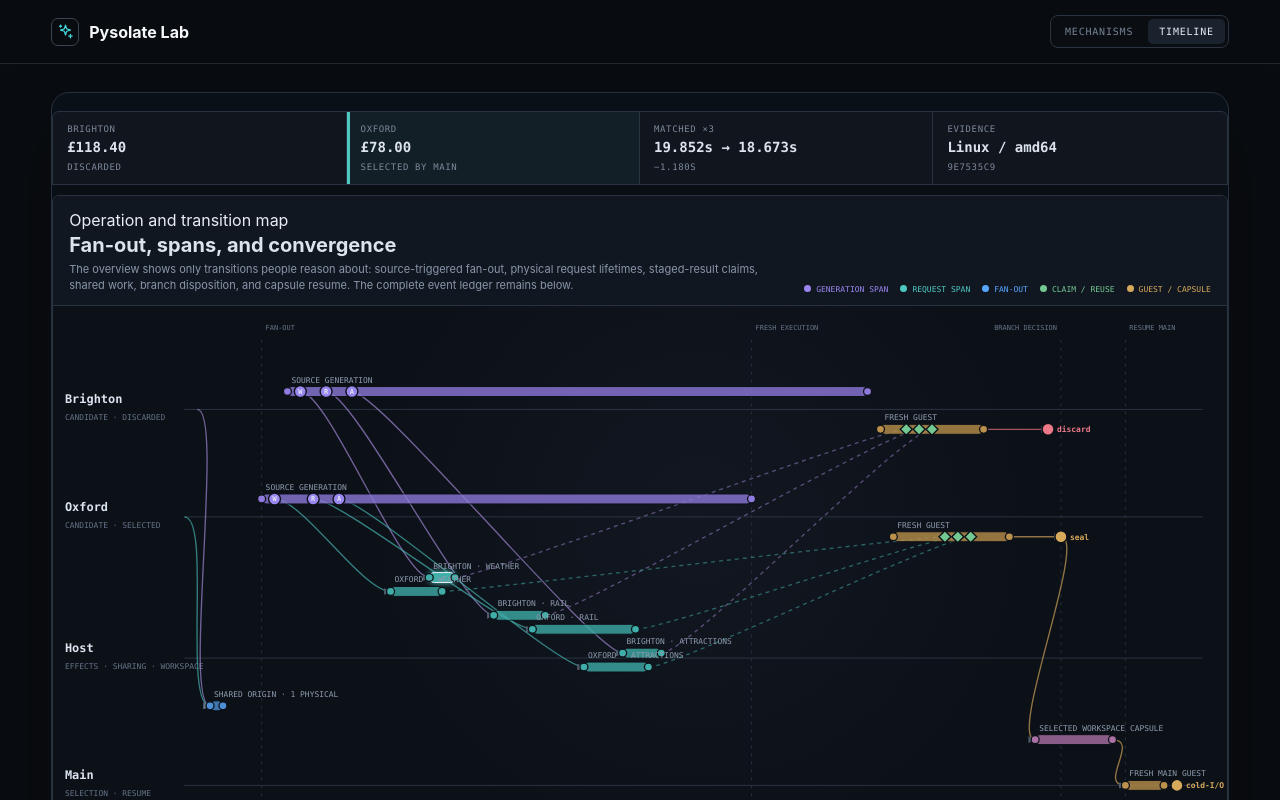
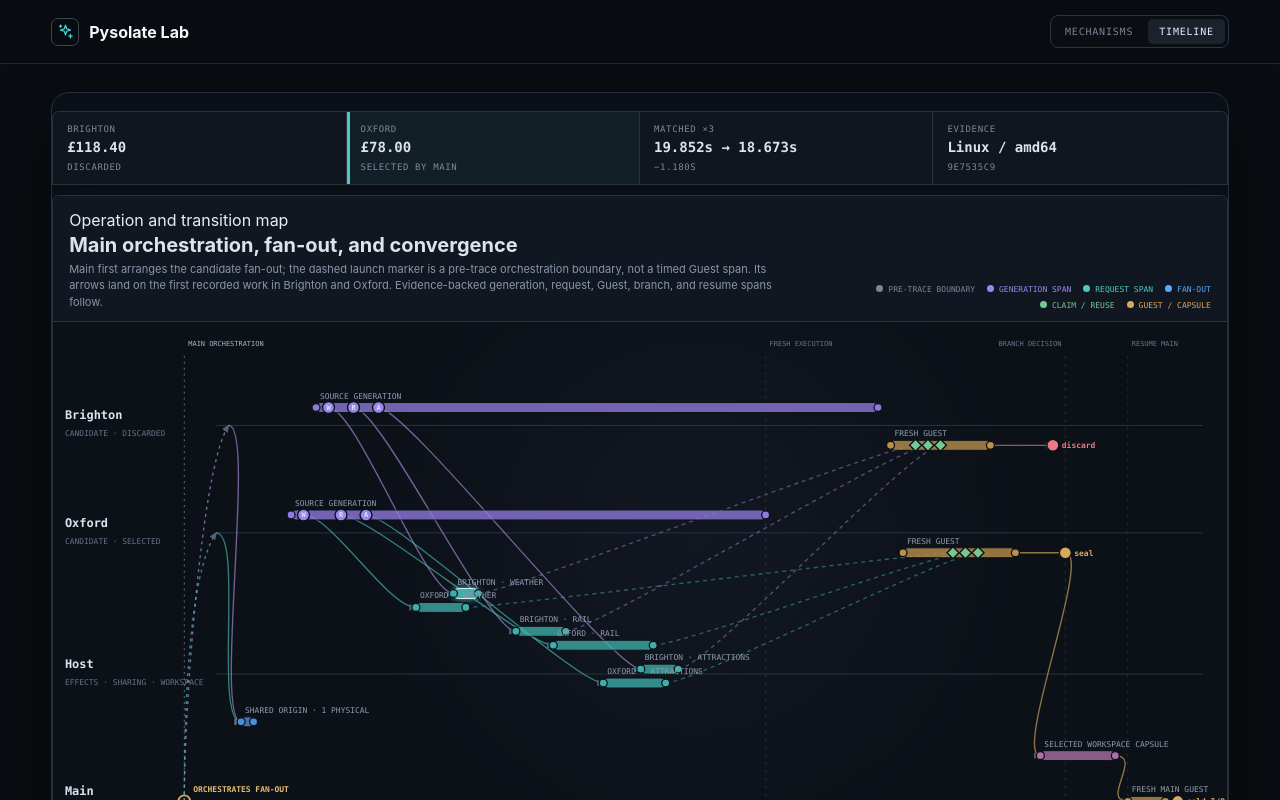
Before and after one commit to bkmashiro/agent-python-runtime, a React (Vite) app in the folder apps/lab-web/: page / in a window 1280 px wide. Both pictures are taken after a click on the button "TIMELINE". Shown: the top 800 px of the page. Built offline with nearby package versions, Linux system fonts and the light colour scheme.

Commit message:
fix: show Main orchestration before candidate fanout

```diff
--- a/apps/lab-web/src/UnifiedLab.tsx
+++ b/apps/lab-web/src/UnifiedLab.tsx
@@ -264,12 +264,14 @@ function CausalLaneMap({ snapshot }: { snapshot: UnifiedSnapshot }) {
     { id: 'brighton', label: 'Brighton', note: 'candidate · discarded', y: 104 },
     { id: 'oxford', label: 'Oxford', note: 'candidate · selected', y: 212 },
     { id: 'host', label: 'Host', note: 'effects · sharing · workspace', y: 354 },
-    { id: 'main', label: 'Main', note: 'selection · resume', y: 482 },
+    { id: 'main', label: 'Main', note: 'orchestration · selection · resume', y: 482 },
   ];
-  const width = 1180, height = 540, left = 132, right = 24;
+  const width = 1180, height = 540, left = 164, right = 24;
+  const orchestrationX = 132;
   const xFor = (event: DebugEvent) => left + (event.order - 1) / Math.max(1, events.length - 1) * (width - left - right);
   const find = (type: string, predicate: (event: DebugEvent) => boolean = () => true) => events.find((event) => event.type === type && predicate(event));
   const candidates = ['brighton', 'oxford'] as const;
+  const fanoutTargets = candidates.map((candidate) => ({ candidate, event: find('function.logical', (event) => event.actor === candidate)! }));
   const tools = [
     { id: 'weather', name: 'travel.weather', short: 'W', y: -74 },
     { id: 'rail', name: 'travel.rail', short: 'R', y: -36 },
@@ -298,13 +300,11 @@ function CausalLaneMap({ snapshot }: { snapshot: UnifiedSnapshot }) {
   const activate = (callback: () => void) => (keyEvent: ReactKeyboardEvent) => { if (keyEvent.key === 'Enter' || keyEvent.key === ' ') callback(); };
   useEffect(() => {
     const scroller = laneScrollRef.current;
-    const firstSource = sourcePoints[0]?.event;
-    if (!scroller || !firstSource || scroller.clientWidth > 620) return;
-    scroller.scrollLeft = Math.max(0, xFor(firstSource) * (scroller.scrollWidth / width) - 122);
+    if (!scroller || scroller.clientWidth > 620) return;
+    scroller.scrollLeft = 0;
   }, [events]);
   const path = (from: DebugEvent, fromY: number, to: DebugEvent, toY: number) => `M ${xFor(from)} ${fromY} C ${xFor(from) + 28} ${fromY}, ${xFor(to) - 28} ${toY}, ${xFor(to)} ${toY}`;
   const stages = [
-    { event: find('source.generation.start')!, label: 'fan-out', anchor: 'start' as const },
     { event: find('source.sealed')!, label: 'fresh execution', anchor: 'start' as const },
     { event: find('branch.seal')!, label: 'branch decision', anchor: 'end' as const },
     { event: find('guest.start', (event) => event.actor === 'main')!, label: 'resume Main', anchor: 'start' as const },
@@ -315,11 +315,20 @@ function CausalLaneMap({ snapshot }: { snapshot: UnifiedSnapshot }) {
   const selectedDetail = selectedSpan?.note ?? logicalID(selectedEvent!) ?? selectedEvent?.label ?? '';
   const selectedTool = selectedSpan?.tool ?? selectedEvent?.tool;
   return <section className="lane-map" aria-label="Semantic causal lane timeline">
-    <header><div><span className="eyebrow">Operation and transition map</span><h2>Fan-out, spans, and convergence</h2><p>The overview shows only transitions people reason about: source-triggered fan-out, physical request lifetimes, staged-result claims, shared work, branch disposition, and capsule resume. The complete event ledger remains below.</p></div><div className="lane-legend"><span className="legend-source">generation span</span><span className="legend-start">request span</span><span className="legend-qualified">fan-out</span><span className="legend-finish">claim / reuse</span><span className="legend-guest">Guest / capsule</span></div></header>
+    <header><div><span className="eyebrow">Operation and transition map</span><h2>Main orchestration, fan-out, and convergence</h2><p>Main first arranges the candidate fan-out; the dashed launch marker is a pre-trace orchestration boundary, not a timed Guest span. Its arrows land on the first recorded work in Brighton and Oxford. Evidence-backed generation, request, Guest, branch, and resume spans follow.</p></div><div className="lane-legend"><span className="legend-control">pre-trace boundary</span><span className="legend-source">generation span</span><span className="legend-start">request span</span><span className="legend-qualified">fan-out</span><span className="legend-finish">claim / reuse</span><span className="legend-guest">Guest / capsule</span></div></header>
     <div className="lane-map-viewport"><div aria-hidden="true" className="lane-mobile-labels">{lanes.map((lane) => <span key={lane.id} style={{ top: `${lane.y / height * 100}%` }}><strong>{lane.label}</strong><small>{lane.note}</small></span>)}</div><div className="lane-map-scroll" ref={laneScrollRef}><svg aria-label="Brighton, Oxford, Host, and Main operation lanes" className="lane-map-svg semantic-map-svg" role="img" viewBox={`0 0 ${width} ${height}`}>
       <defs><marker id="lane-arrow" markerHeight="5" markerWidth="6" orient="auto" refX="5" refY="2.5"><path d="M0 0 6 2.5 0 5z" /></marker></defs>
       {stages.map(({ event, label, anchor }) => <g className="lane-milestone" key={label}><line x1={xFor(event)} x2={xFor(event)} y1="34" y2={height - 24} /><text textAnchor={anchor} x={xFor(event) + (anchor === 'end' ? -4 : 4)} y="24">{label}</text></g>)}
       {lanes.map((lane) => <g className="lane-axis" key={lane.id}><text className="lane-title" x="12" y={lane.y - 6}>{lane.label}</text><text className="lane-note" x="12" y={lane.y + 11}>{lane.note}</text><line x1={left} x2={width - right} y1={lane.y} y2={lane.y} /></g>)}
+      <g aria-label="Main orchestrates candidate fan-out before the first recorded runtime event" className="lane-orchestration" data-evidence="pre-trace-boundary">
+        <title>Orchestration precedes the event ledger; no duration is claimed.</title>
+        <line className="orchestration-boundary" x1={orchestrationX} x2={orchestrationX} y1="34" y2={height - 24} />
+        <text className="orchestration-stage" x={orchestrationX + 4} y="24">Main orchestration</text>
+        <circle cx={orchestrationX} cy={lanes[3].y} r="6" />
+        <text className="orchestration-title" x={orchestrationX + 9} y={lanes[3].y - 9}>orchestrates fan-out</text>
+        <text className="orchestration-note" x={orchestrationX + 9} y={lanes[3].y + 15}>before first recorded event</text>
+      </g>
+      {fanoutTargets.map(({ candidate, event }) => <path className={`lane-transition lane-orchestration-link ${candidate}`} d={`M ${orchestrationX} ${lanes[3].y} C ${orchestrationX} ${lanes[3].y - 90}, ${xFor(event) - 28} ${lanes.find((lane) => lane.id === candidate)!.y + 42}, ${xFor(event)} ${lanes.find((lane) => lane.id === candidate)!.y}`} key={`orchestrate:${candidate}`} markerEnd="url(#lane-arrow)" />)}
       {sourcePoints.map((source) => { const request = requestSpans.find((span) => span?.id === `request:${source.candidate}:${source.tool.id}`)!; return <path className={`lane-transition lane-fanout ${source.candidate}`} d={path(source.event, lanes.find((lane) => lane.id === source.candidate)!.y - 18, request.start, request.y)} key={`fanout:${source.candidate}:${source.tool.id}`} markerEnd="url(#lane-arrow)" />; })}
       {claimPoints.map((claim) => { const request = requestSpans.find((span) => span?.id === `request:${claim.candidate}:${claim.tool.id}`)!; return <path className={`lane-transition lane-reuse ${claim.candidate}`} d={path(request.end, request.y, claim.event, lanes.find((lane) => lane.id === claim.candidate)!.y + 20)} key={`reuse:${claim.candidate}:${claim.tool.id}`} markerEnd="url(#lane-arrow)" />; })}
       {candidates.map((candidate) => { const logical = find('function.logical', (event) => event.actor === candidate)!; return <path className={`lane-transition lane-fanout ${candidate}`} d={path(logical, lanes.find((lane) => lane.id === candidate)!.y, originSpan!.start, originSpan!.y)} key={`origin:${candidate}`} markerEnd="url(#lane-arrow)" />; })}
--- a/apps/lab-web/src/styles.css
+++ b/apps/lab-web/src/styles.css
@@ -705,8 +705,14 @@ main { width: min(1440px, 100%); margin: 0 auto; padding: 0 clamp(18px, 4vw, 64p
 .lane-note { fill: #647286; font-size: 8px; text-transform: uppercase; }
 .lane-milestone line { stroke: #26303e; stroke-dasharray: 3 5; }
 .lane-milestone text { fill: #667489; font-size: 7px; text-transform: uppercase; }
+.lane-orchestration .orchestration-boundary { stroke: #7a8598; stroke-dasharray: 2 4; opacity: .8; }
+.lane-orchestration circle { fill: #111923; stroke: #d7a95b; stroke-width: 1.8; }
+.lane-orchestration .orchestration-stage { fill: #aab5c5; font-size: 7px; text-transform: uppercase; }
+.lane-orchestration .orchestration-title { fill: #e3bd72; font-size: 8px; font-weight: 700; text-transform: uppercase; }
+.lane-orchestration .orchestration-note { fill: #77869a; font-size: 7px; }
 .lane-transition { fill: none; stroke-width: 1.35; opacity: .66; }
 .lane-transition.brighton { stroke: #a78bda; } .lane-transition.oxford { stroke: #48b9b5; }
+.lane-orchestration-link { stroke-dasharray: 3 4; opacity: .72; }
 .lane-fanout { marker-end: url(#lane-arrow); }
 .lane-reuse { stroke-dasharray: 4 4; opacity: .48; }
 .branch-discard { stroke: #ed7888; } .branch-seal, .lane-resume { stroke: #d7a95b; }
```
Also changed, not shown: 2 other files (tests, documents, lock files or other folders).
